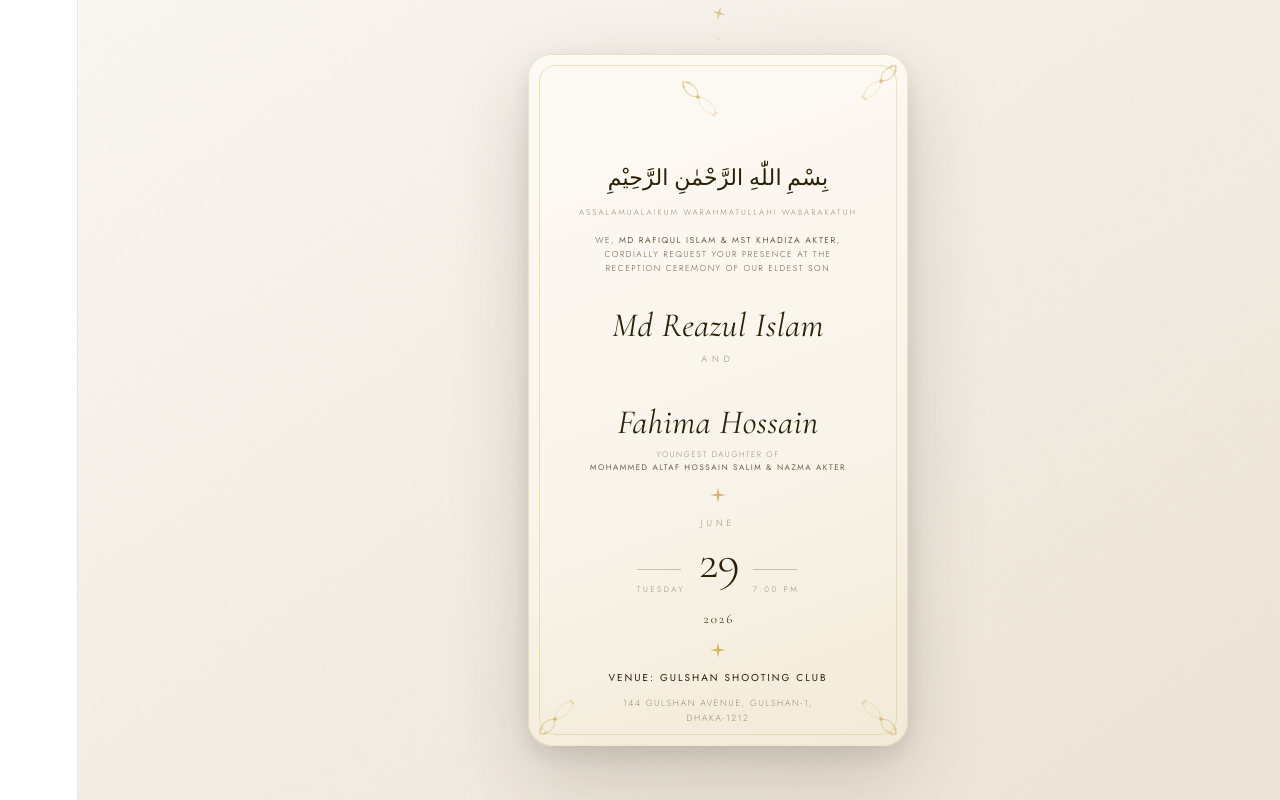
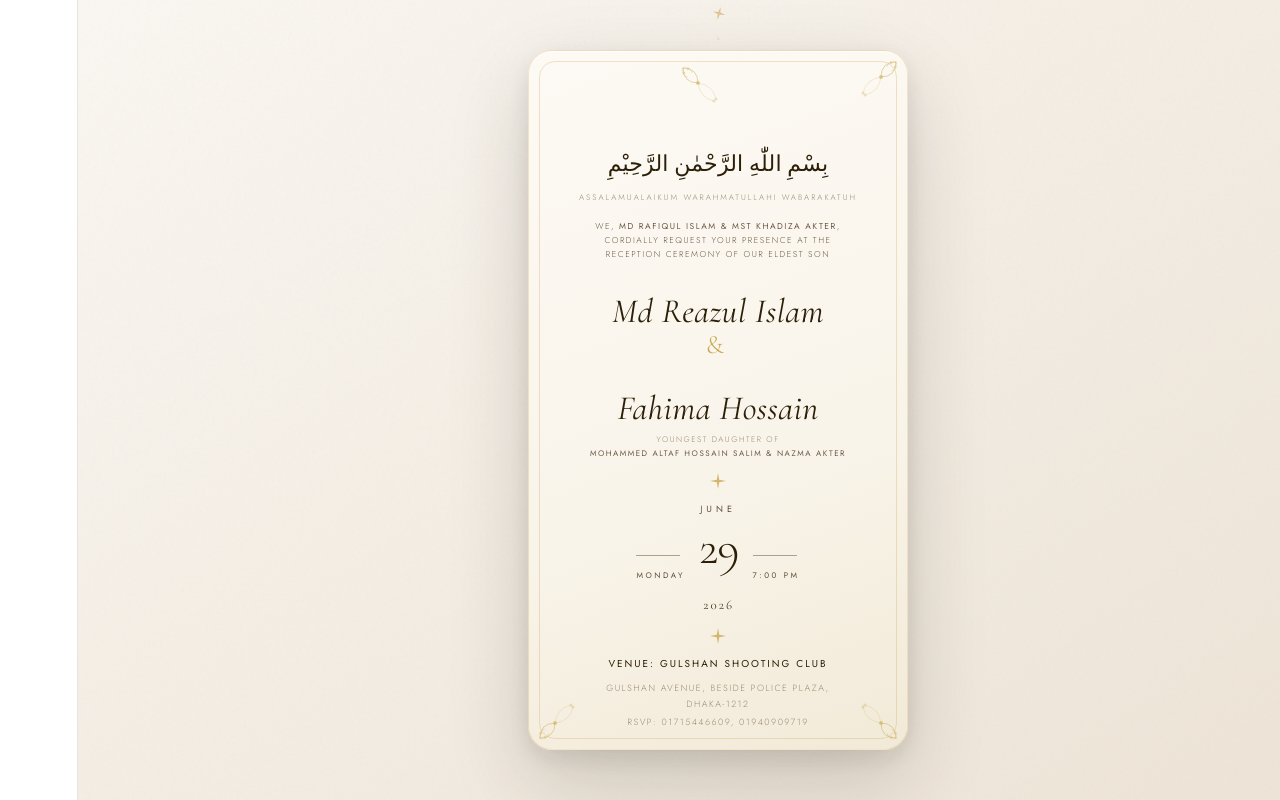
Before and after one commit to mRubayet12/ReazulAndFahima, a React (Vite) app: page / in a window 1280 px wide. Both pictures are taken after a click on the button "SAVE THE DATE". Shown: the top 800 px of the page. Built offline with nearby package versions, Linux system fonts and the light colour scheme.

Commit message:
feat: modify certain features

```diff
--- a/src/WeddingInvitation.jsx
+++ b/src/WeddingInvitation.jsx
@@ -272,7 +272,7 @@ export default function WeddingInvitation() {
                 style={{
                   background: "linear-gradient(160deg, #FDFAF5 0%, #F9F4EA 60%, #F2EAD8 100%)",
                   borderRadius: 24,
-                  padding: "22px 28px 20px",
+                  padding: "12px 28px 20px",
                   boxShadow:
                     "0 32px 80px rgba(44,36,23,0.18), 0 8px 24px rgba(44,36,23,0.1), inset 0 1px 0 rgba(255,255,255,0.9)",
                   border: "1px solid rgba(201,168,76,0.25)",
@@ -368,11 +368,14 @@ export default function WeddingInvitation() {
                     animate={cardVisible ? { opacity: 1 } : {}}
                     transition={{ delay: 0.82, duration: 0.6 }}
                     style={{
-                      fontSize: 9, letterSpacing: 5, color: "#9B8B73",
-                      fontWeight: 300, textTransform: "uppercase", marginBottom: 2,
+                      fontFamily: "'Cormorant Garamond', serif",
+                      fontSize: "clamp(20px, 5.5vw, 26px)", letterSpacing: 6,
+                      color: "#C9A84C", fontWeight: 300,
+                      textAlign: "center", margin: "1px 0",
+                      display: "block",
                     }}
                   >
-                    AND
+                    &amp;
                   </motion.div>
 
                   {/* Bride Name */}
@@ -419,14 +422,14 @@ export default function WeddingInvitation() {
                   >
                     <div style={{
                       fontSize: 9, letterSpacing: 4, textTransform: "uppercase",
-                      color: "#9B8B73", fontWeight: 300, marginBottom: 4,
+                      color: "#5C4E3A", fontWeight: 400, marginBottom: 4,
                     }}>
                       June
                     </div>
                     <div style={{ display: "flex", alignItems: "center", justifyContent: "center", gap: 14 }}>
                       <div style={{ textAlign: "right" }}>
-                        <div style={{ width: 44, height: "0.5px", background: "#9B8B73", opacity: 0.5, marginBottom: 3 }} />
-                        <span style={{ fontSize: 8, letterSpacing: 2.5, textTransform: "uppercase", color: "#9B8B73", fontWeight: 300 }}>Tuesday</span>
+                        <div style={{ width: 44, height: "0.5px", background: "#7A6A55", opacity: 0.6, marginBottom: 3 }} />
+                        <span style={{ fontSize: 8, letterSpacing: 2.5, textTransform: "uppercase", color: "#5C4E3A", fontWeight: 400 }}>Monday</span>
                       </div>
                       <div style={{
                         fontFamily: "'Cormorant Garamond', serif",
@@ -437,8 +440,8 @@ export default function WeddingInvitation() {
                         <span style={{ fontSize: "clamp(11px, 3vw, 13px)", letterSpacing: 2, fontWeight: 300, fontStyle: "normal" }}>2026</span>
                       </div>
                       <div style={{ textAlign: "left" }}>
-                        <div style={{ width: 44, height: "0.5px", background: "#9B8B73", opacity: 0.5, marginBottom: 3 }} />
-                        <span style={{ fontSize: 8, letterSpacing: 2.5, textTransform: "uppercase", color: "#9B8B73", fontWeight: 300 }}>7:00 PM</span>
+                        <div style={{ width: 44, height: "0.5px", background: "#7A6A55", opacity: 0.6, marginBottom: 3 }} />
+                        <span style={{ fontSize: 8, letterSpacing: 2.5, textTransform: "uppercase", color: "#5C4E3A", fontWeight: 400 }}>7:00 PM</span>
                       </div>
                     </div>
                   </motion.div>
@@ -463,7 +466,14 @@ export default function WeddingInvitation() {
                       color: "#9B8B73", fontWeight: 300,
                       textTransform: "uppercase", lineHeight: 1.7,
                     }}>
-                      144 Gulshan Avenue, Gulshan-1,<br />Dhaka-1212
+                      Gulshan Avenue, Beside Police Plaza,<br />Dhaka-1212
+                    </p>
+                    <p style={{
+                      fontSize: "clamp(7.5px, 2vw, 9px)", letterSpacing: 1.5,
+                      color: "#9B8B73", fontWeight: 300,
+                      textTransform: "uppercase", lineHeight: 1.7, marginTop: 3,
+                    }}>
+                      RSVP: 01715446609, 01940909719
                     </p>
                   </motion.div>
                 </div>
```
